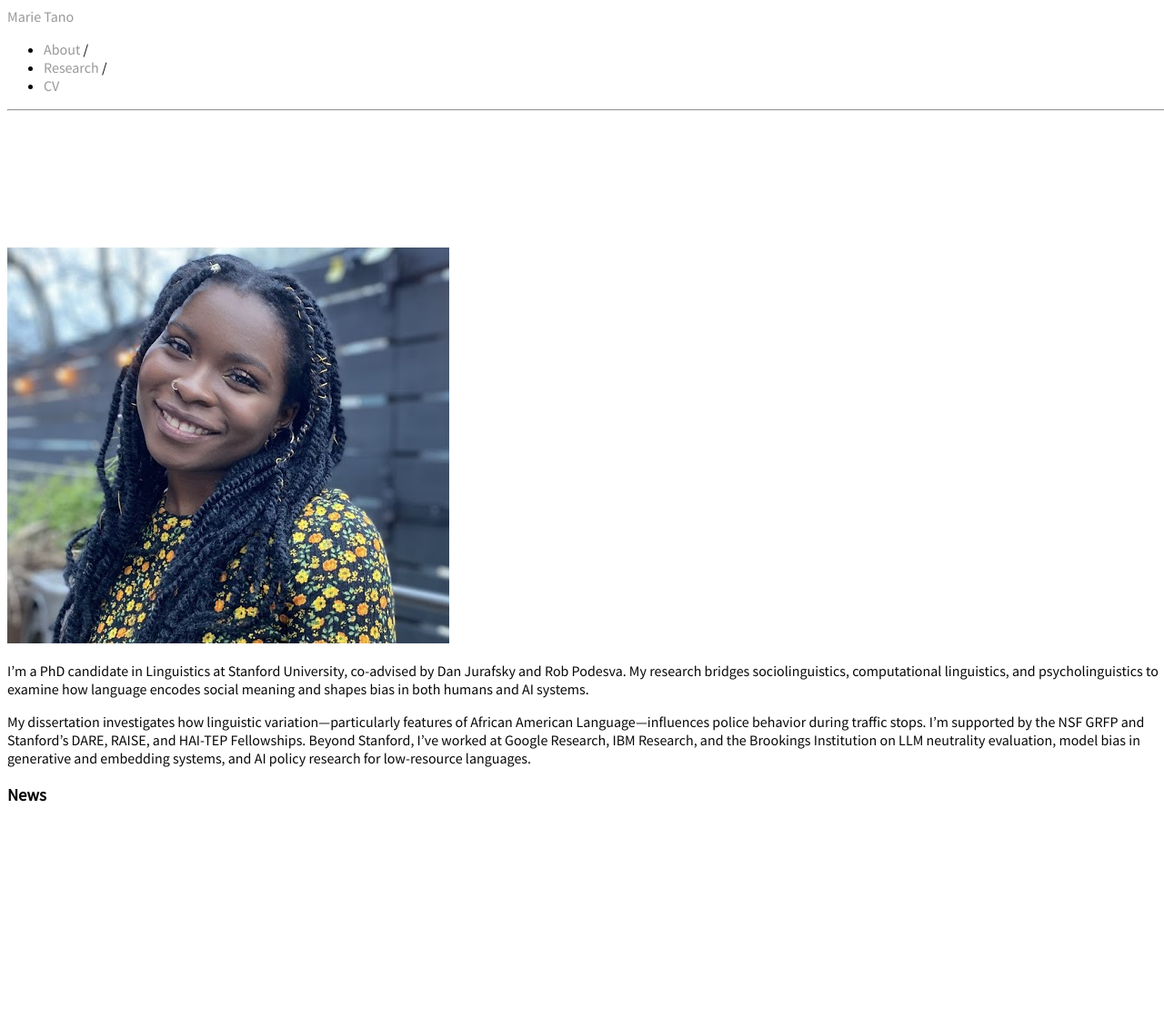
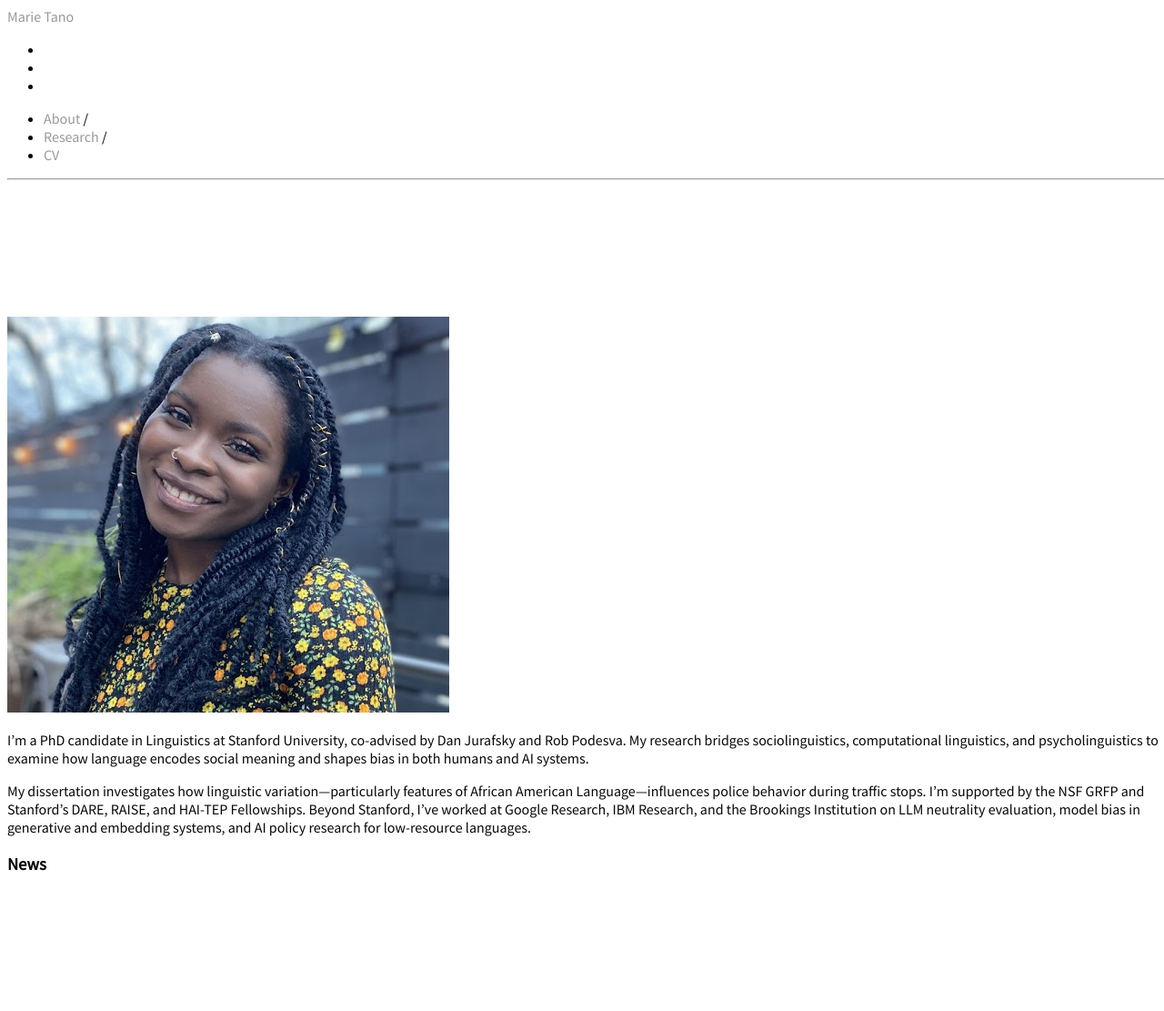
Before and after one commit to mariemmanue/mariemmanue, a Jekyll site: the page built from index.md, in a window 1280 px wide. Shown: the whole page at 91% size. Built offline with Jekyll 4.4.1, drawn with Linux system fonts in a browser that asks for light colours; some web fonts are replaced; before the commit the page ends 1035 px from its top, so only the background shows below that.

Commit message:
Update default.html

```diff
--- a/_layouts/default.html
+++ b/_layouts/default.html
@@ -62,6 +62,31 @@
                 <img id="ins-logo" src="{{ site.ins_logo }}" />
             {% endif %}
             <a id="author-name" class="alignable pull-left" href="{{ site.url }}{{ site.baseurl }}">{{ site.title }}</a>
+
+            <ul class="social alignable pull-right navbar-ul">
+              {% if site.social.linkedin %}
+                <li class="alignable pull-left nav-list">
+                  <a href="{{ site.social.linkedin }}" target="_blank" rel="noopener noreferrer" aria-label="LinkedIn">
+                    <i class="fa-brands fa-linkedin"></i>
+                  </a>
+                </li>
+              {% endif %}
+              {% if site.social.scholar %}
+                <li class="alignable pull-left nav-list">
+                  <a href="{{ site.social.scholar }}" target="_blank" rel="noopener noreferrer" aria-label="Google Scholar">
+                    <i class="fa-solid fa-graduation-cap"></i>
+                  </a>
+                </li>
+              {% endif %}
+              {% if site.social.github %}
+                <li class="alignable pull-left nav-list">
+                  <a href="{{ site.social.github }}" target="_blank" rel="noopener noreferrer" aria-label="GitHub">
+                    <i class="fa-brands fa-github"></i>
+                  </a>
+                </li>
+              {% endif %}
+            </ul>
+
             <ul id="navlist" class="alignable pull-right navbar-ul">
                 {% for x in site.nav %}
                     {% if x.name == "Resume" %}
```
